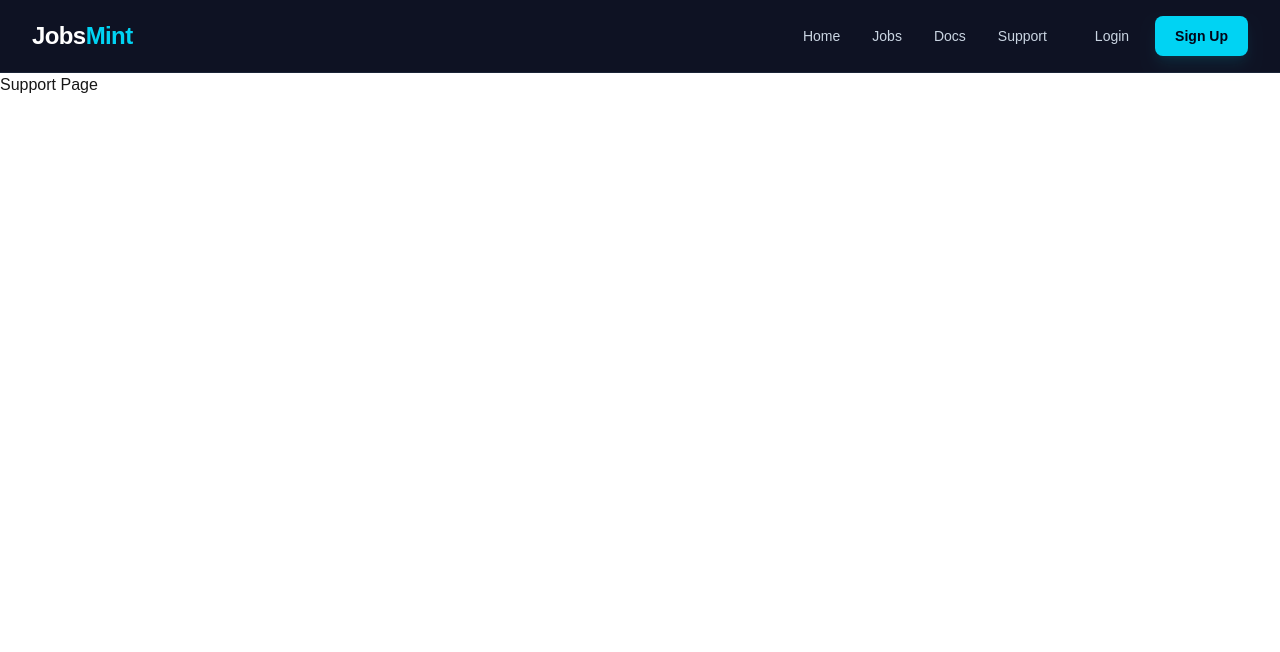
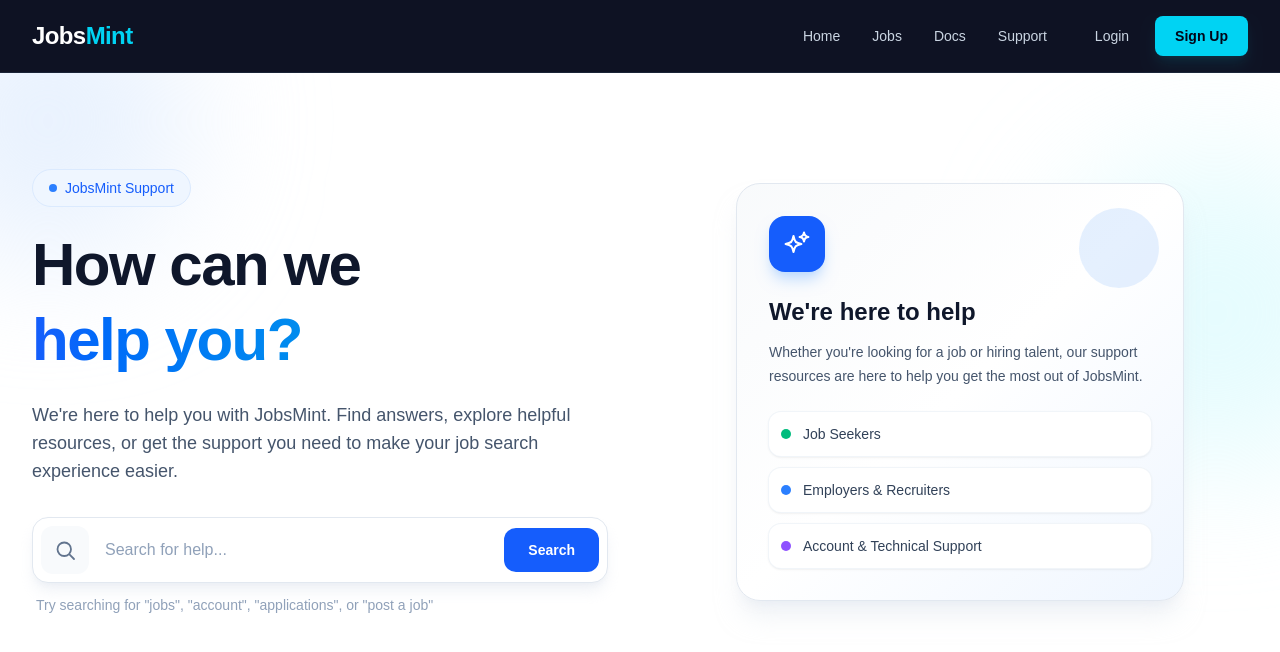
Before and after one commit to raushan-sinha/jobsmint, a Next.js app: page /support in a window 1280 px wide. Shown: the top 652 px of the page. Built offline with nearby package versions, Linux system fonts and the light colour scheme.

Commit message:
Added a component - SupportHero

```diff
--- a/app/support/page.tsx
+++ b/app/support/page.tsx
@@ -1,5 +1,7 @@
+import SupportHero from "./SupportHero";
+
 export default function SupportPage() {
-    return(
-        <h1>Support Page</h1>
+    return (
+        <SupportHero />
     )
 }
```
